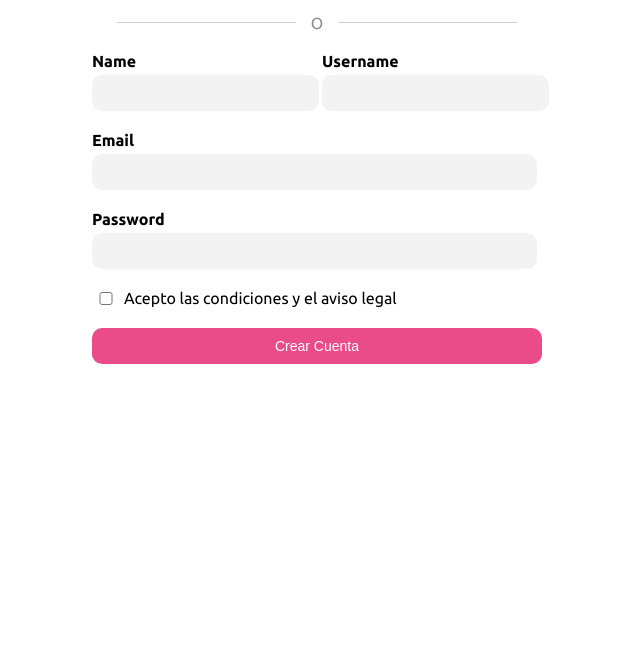
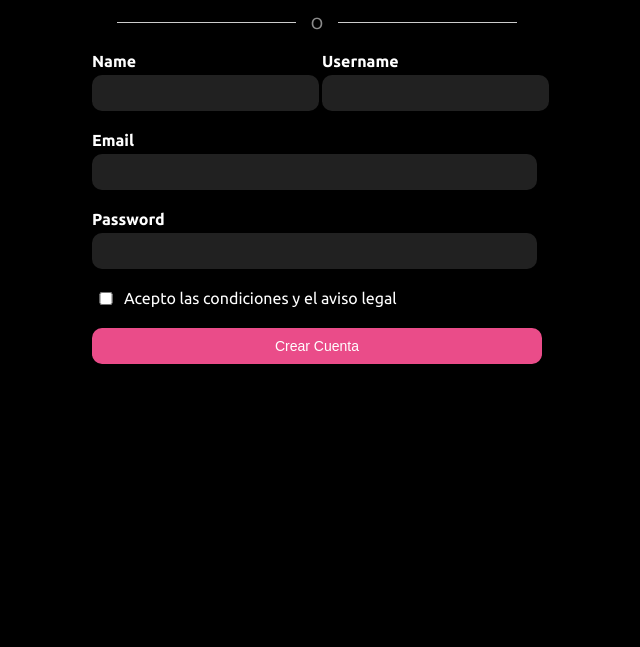
Before and after one commit to gabi-arg/curso-HTML-CSS-Openboocamp, a plain HTML site: page formularioModerno.html in a window 1280 px wide. Shown: the part 153-800 px from the top of the page, without its empty margins (323-963 px from the left). Drawn offline with Linux system fonts and the light colour scheme.

Commit message:
Formulario Moderno con cambios

```diff
--- a/formularioModerno.css
+++ b/formularioModerno.css
@@ -2,9 +2,10 @@
 
 html {
     font-family: 'Ubuntu', sans-serif;
-
+    background-color: black;
 }
 .container {
+    color: white;
     margin: auto;
     padding-bottom: 30px;
     display: flex;
@@ -107,11 +108,12 @@ label{
 
 }
 label span {
+    color: white;
     font-weight: 700;
 }
 .section-inputs label input {
     width: 85%;
-    background-color: #f3f3f4;
+    background-color: #212121;
     border: none;
     padding: 10px 20px;
     border-radius: 10px;
@@ -120,7 +122,7 @@ label span {
 }
 label input {
     width: 90%;
-    background-color: #f3f3f4;
+    background-color: #212121;
     border: none;
     padding: 10px 20px;
     border-radius: 10px;
@@ -129,18 +131,21 @@ label input {
     transition: background-color 0.2s, border 0.2s, box-shadow 0.2s;
 }
 label input:hover{
-    background-color: white;
+    background-color: #454045;
     border: solid 1px #f3f3f4;
     box-shadow: 0 0 4px #eb50ff4f;
 }
 label input:focus{
-    background-color: white;
+    background-color: #454045;
     border: solid 1px #f3f3f4;
     box-shadow: 0 0 4px #eb50ff4f;
 }
 .ckeckbox-label{
     display: flex;
     flex-direction: row;
+}
+.ckeckbox-label span {
+    color: white;
 }
 .ckeckbox-label input[type="checkbox"]{
     width: 20px;
```
